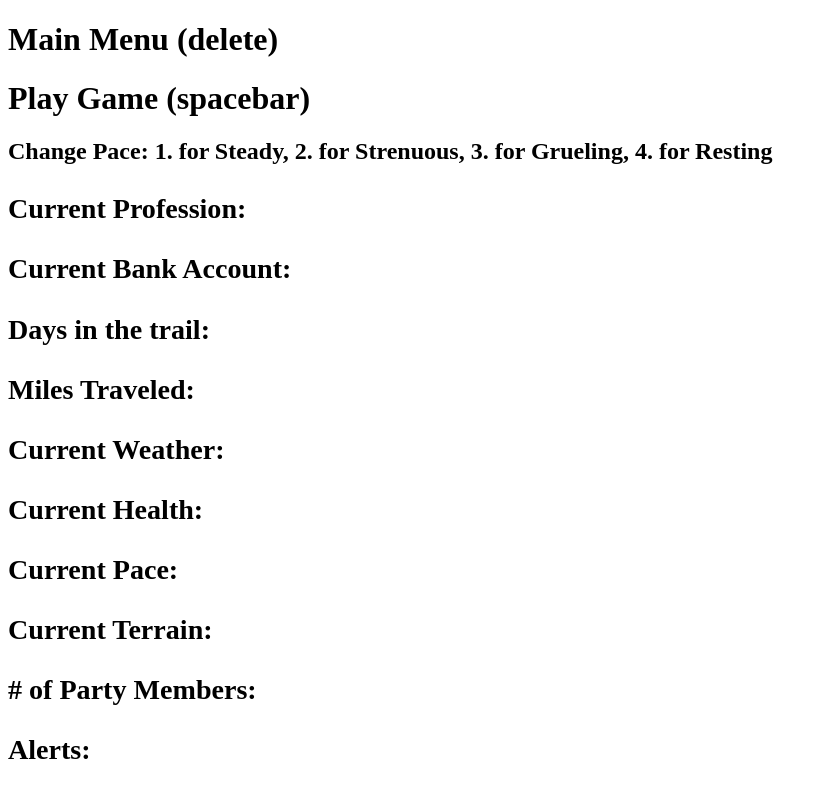
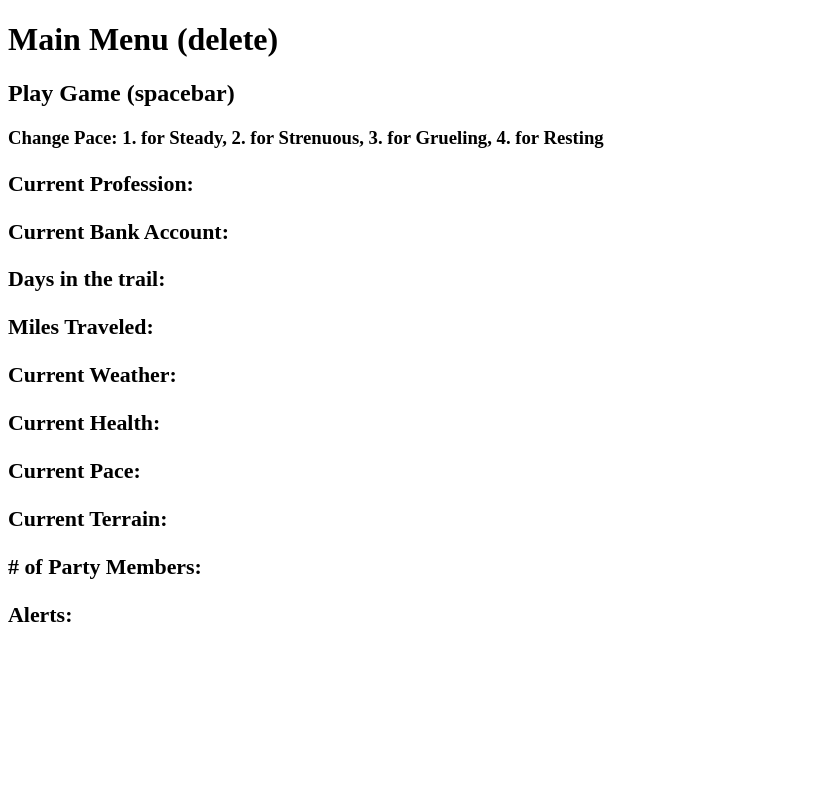
Before and after one commit to SlideeScherz/oregon-trail, a website: page client/views/trail.html in a window 1280 px wide. Shown: the whole page, without its empty margins (0-828 px from the left). Drawn offline with Linux system fonts and the light colour scheme.

Commit message:
Update trail.html
html format

```diff
--- a/client/views/trail.html
+++ b/client/views/trail.html
@@ -1,23 +1,17 @@
 <!doctype html>
 <html>
-
   <head>
-
     <meta charset="UTF-8">
     <meta http-equiv="X-UA-Compatible" content="IE=edge">
     <meta name="viewport" content="width=device-width, initial-scale=1.0">
     <title>Play Game</title>
+    <link rel="stylesheet" href="/style.css">
+  </head>
 
-  <!--link to css-->
-  <link rel="stylesheet" href="/style.css">
-
-</head>
   <body>
-
     <h1 id="Menu"> Main Menu (delete)<h1>
-      <h1 id="playGame"> Play Game (spacebar)<h1>
-
-          <h2>Change Pace: 1. for Steady, 2. for Strenuous, 3. for Grueling, 4. for Resting<h2>
+    <h2 id="playGame"> Play Game (spacebar)<h2>
+    <h3>Change Pace: 1. for Steady, 2. for Strenuous, 3. for Grueling, 4. for Resting<h3>
 
     <div class="trail">
       <h3>Current Profession: <span id="profession"></span></h3>
```
Lines whose indentation alone changed are shown as unchanged.
